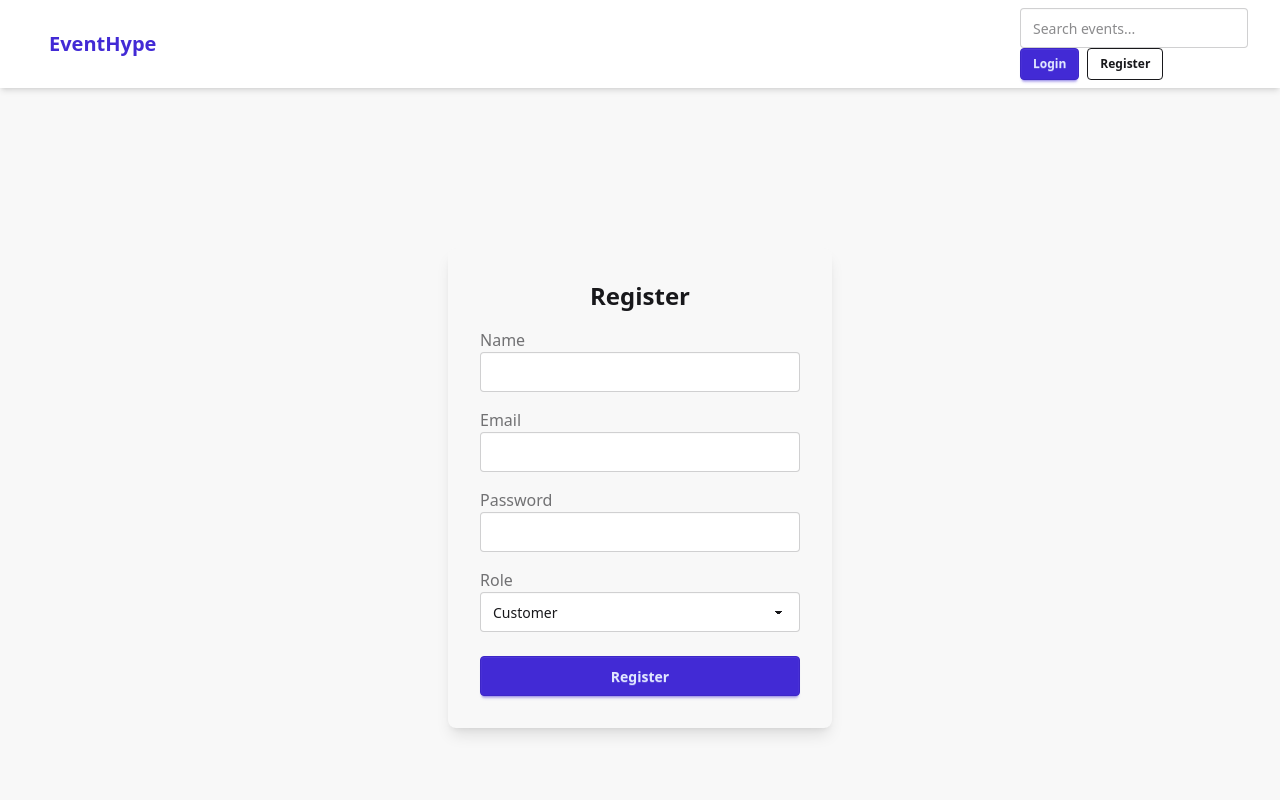
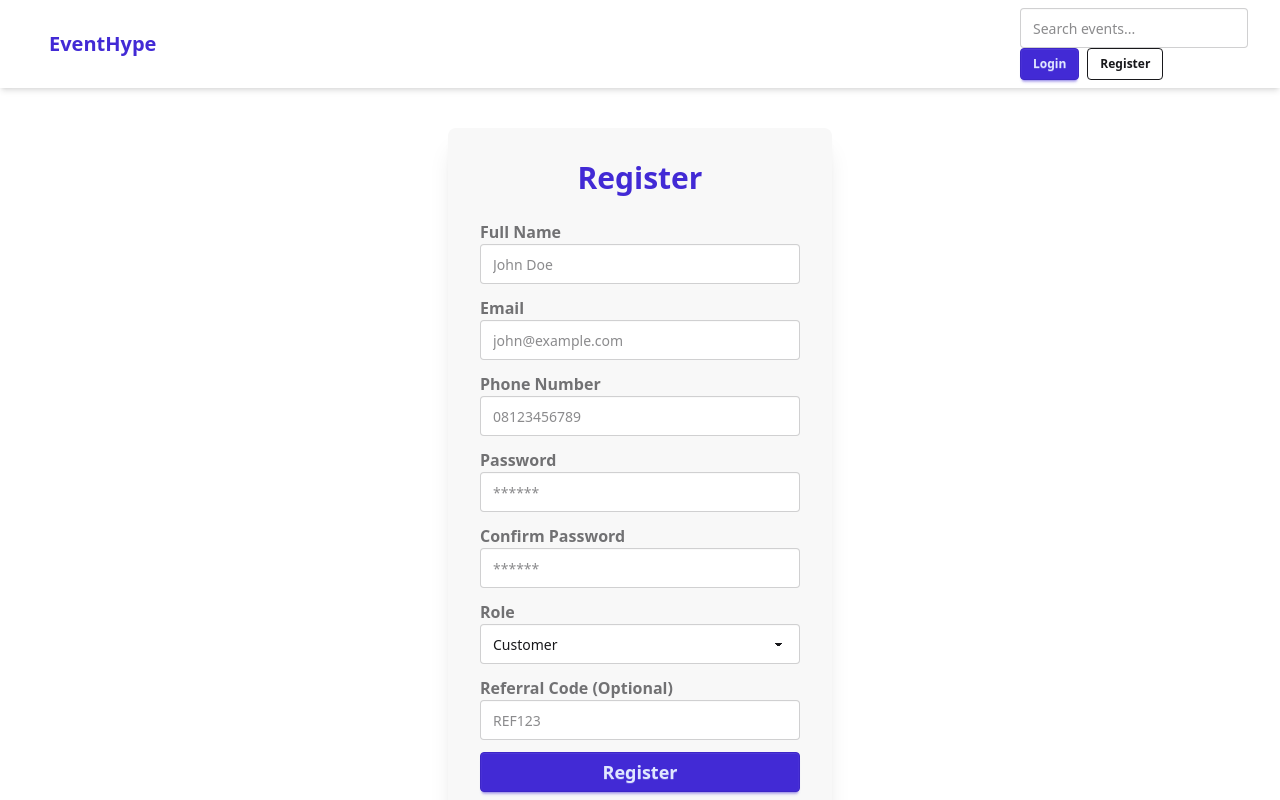
Before and after one commit to wisnu-10/frontend-miniproject, a React app: page /register in a window 1280 px wide. Shown: the top 800 px of the page. Built offline with nearby package versions, Linux system fonts and the light colour scheme; no server answers; the HTML template or start-up script is replaced by a standard one.

Commit message:
added feature 2.1

```diff
--- a/src/pages/LoginPage.tsx
+++ b/src/pages/LoginPage.tsx
@@ -1,40 +1,87 @@
-import React, { useState } from 'react';
-import { useAuthStore } from '../store/useAuthStore';
-import { useNavigate } from 'react-router-dom';
-import api from '../services/api';
+import React, { useState } from "react";
+import { useAuthStore } from "../store/useAuthStore";
+import { useNavigate } from "react-router-dom";
+import api from "../services/api";
 
 const LoginPage: React.FC = () => {
-    const [email, setEmail] = useState('');
-    const [password, setPassword] = useState('');
-    const { login } = useAuthStore();
+  const [email, setEmail] = useState("");
+  const [password, setPassword] = useState("");
+  const { checkAuth } = useAuthStore();
   const navigate = useNavigate();
-    const [error, setError] = useState('');
+  const [error, setError] = useState("");
+  const [isLoading, setIsLoading] = useState(false);
 
   const handleSubmit = async (e: React.FormEvent) => {
     e.preventDefault();
+    setError("");
+    setIsLoading(true);
     try {
-            const response = await api.post('/auth/login', { email, password });
-            login(response.data.user, response.data.token);
-            navigate('/');
+      await api.post("/auth/login", { email, password });
+      // Cookie is set by backend. Re-check auth to update store state.
+      await checkAuth();
+      navigate("/");
     } catch (err: any) {
-            setError(err.response?.data?.message || 'Login failed');
+      setError(err.response?.data?.message || "Login failed");
+    } finally {
+      setIsLoading(false);
     }
   };
 
   return (
-        <div className="flex justify-center items-center h-screen">
-            <form onSubmit={handleSubmit} className="p-8 bg-base-200 rounded-lg shadow-lg w-96">
-                <h2 className="text-2xl font-bold mb-4 text-center">Login</h2>
-                {error && <div className="alert alert-error mb-4">{error}</div>}
+    <div className="flex justify-center items-center h-screen bg-base-100">
+      <form
+        onSubmit={handleSubmit}
+        className="p-8 bg-base-200 rounded-lg shadow-xl w-96"
+      >
+        <h2 className="text-3xl font-bold mb-6 text-center text-primary">
+          Login
+        </h2>
+        {error && <div className="alert alert-error mb-4 text-sm">{error}</div>}
+
         <div className="form-control mb-4">
-                    <label className="label">Email</label>
-                    <input type="email" value={email} onChange={(e) => setEmail(e.target.value)} className="input input-bordered" required />
+          <label className="label">
+            <span className="label-text font-semibold">Email</span>
+          </label>
+          <input
+            type="email"
+            value={email}
+            onChange={(e) => setEmail(e.target.value)}
+            className="input input-bordered w-full"
+            placeholder="email@example.com"
+            required
+          />
         </div>
+
         <div className="form-control mb-6">
-                    <label className="label">Password</label>
-                    <input type="password" value={password} onChange={(e) => setPassword(e.target.value)} className="input input-bordered" required />
+          <label className="label">
+            <span className="label-text font-semibold">Password</span>
+          </label>
+          <input
+            type="password"
+            value={password}
+            onChange={(e) => setPassword(e.target.value)}
+            className="input input-bordered w-full"
+            placeholder="******"
+            required
+          />
         </div>
-                <button type="submit" className="btn btn-primary w-full">Login</button>
+
+        <button
+          type="submit"
+          className={`btn btn-primary w-full text-lg ${isLoading ? "loading" : ""}`}
+          disabled={isLoading}
+        >
+          {isLoading ? "Logging in..." : "Login"}
+        </button>
+
+        <div className="mt-4 text-center">
+          <p className="text-sm">
+            Don't have an account?{" "}
+            <a href="/register" className="link link-primary">
+              Register
+            </a>
+          </p>
+        </div>
       </form>
     </div>
   );
--- a/src/pages/RegisterPage.tsx
+++ b/src/pages/RegisterPage.tsx
@@ -1,51 +1,170 @@
-import React, { useState } from 'react';
-import { useNavigate } from 'react-router-dom';
-import api from '../services/api';
+import React, { useState } from "react";
+import { useNavigate } from "react-router-dom";
+import api from "../services/api";
 
 const RegisterPage: React.FC = () => {
-    const [formData, setFormData] = useState({ name: '', email: '', password: '', role: 'CUSTOMER' });
+  const [formData, setFormData] = useState({
+    full_name: "",
+    email: "",
+    password: "",
+    confirmPassword: "",
+    role: "CUSTOMER",
+    phone_number: "",
+    referral_code: "",
+  });
   const navigate = useNavigate();
-    const [error, setError] = useState('');
+  const [error, setError] = useState("");
 
-    const handleChange = (e: React.ChangeEvent<HTMLInputElement | HTMLSelectElement>) => {
+  const handleChange = (
+    e: React.ChangeEvent<HTMLInputElement | HTMLSelectElement>,
+  ) => {
     setFormData({ ...formData, [e.target.name]: e.target.value });
   };
 
   const handleSubmit = async (e: React.FormEvent) => {
     e.preventDefault();
+    setError(""); // Clear previous errors
+
+    if (formData.password !== formData.confirmPassword) {
+      setError("Passwords do not match");
+      return;
+    }
+
     try {
-            await api.post('/auth/register', formData);
-            navigate('/login');
+      await api.post("/auth/register", formData);
+      navigate("/login");
     } catch (err: any) {
-            setError(err.response?.data?.message || 'Registration failed');
+      setError(err.response?.data?.message || "Registration failed");
+      if (err.response?.data?.errors) {
+        setError(err.response.data.errors.map((e: any) => e.msg).join(", "));
+      }
     }
   };
 
   return (
-        <div className="flex justify-center items-center h-screen">
-            <form onSubmit={handleSubmit} className="p-8 bg-base-200 rounded-lg shadow-lg w-96">
-                <h2 className="text-2xl font-bold mb-4 text-center">Register</h2>
-                {error && <div className="alert alert-error mb-4">{error}</div>}
-                <div className="form-control mb-4">
-                    <label className="label">Name</label>
-                    <input type="text" name="name" onChange={handleChange} className="input input-bordered" required />
+    <div className="flex justify-center items-center py-10 min-h-screen bg-base-100">
+      <form
+        onSubmit={handleSubmit}
+        className="p-8 bg-base-200 rounded-lg shadow-xl w-96"
+      >
+        <h2 className="text-3xl font-bold mb-6 text-center text-primary">
+          Register
+        </h2>
+        {error && <div className="alert alert-error mb-4 text-sm">{error}</div>}
+
+        <div className="form-control mb-3">
+          <label className="label">
+            <span className="label-text font-semibold">Full Name</span>
+          </label>
+          <input
+            type="text"
+            name="full_name"
+            placeholder="John Doe"
+            onChange={handleChange}
+            className="input input-bordered w-full"
+            required
+          />
         </div>
-                <div className="form-control mb-4">
-                    <label className="label">Email</label>
-                    <input type="email" name="email" onChange={handleChange} className="input input-bordered" required />
+
+        <div className="form-control mb-3">
+          <label className="label">
+            <span className="label-text font-semibold">Email</span>
+          </label>
+          <input
+            type="email"
+            name="email"
+            placeholder="john@example.com"
+            onChange={handleChange}
+            className="input input-bordered w-full"
+            required
+          />
         </div>
-                <div className="form-control mb-4">
-                    <label className="label">Password</label>
-                    <input type="password" name="password" onChange={handleChange} className="input input-bordered" required />
+
+        <div className="form-control mb-3">
+          <label className="label">
+            <span className="label-text font-semibold">Phone Number</span>
+          </label>
+          <input
+            type="tel"
+            name="phone_number"
+            placeholder="08123456789"
+            onChange={handleChange}
+            className="input input-bordered w-full"
+          />
         </div>
-                <div className="form-control mb-6">
-                    <label className="label">Role</label>
-                    <select name="role" onChange={handleChange} className="select select-bordered" value={formData.role}>
+
+        <div className="form-control mb-3">
+          <label className="label">
+            <span className="label-text font-semibold">Password</span>
+          </label>
+          <input
+            type="password"
+            name="password"
+            placeholder="******"
+            onChange={handleChange}
+            className="input input-bordered w-full"
+            required
+          />
+        </div>
+
+        <div className="form-control mb-3">
+          <label className="label">
+            <span className="label-text font-semibold">Confirm Password</span>
+          </label>
+          <input
+            type="password"
+            name="confirmPassword"
+            placeholder="******"
+            onChange={handleChange}
+            className="input input-bordered w-full"
+            required
+          />
+        </div>
+
+        <div className="form-control mb-3">
+          <label className="label">
+            <span className="label-text font-semibold">Role</span>
+          </label>
+          <select
+            name="role"
+            onChange={handleChange}
+            className="select select-bordered w-full"
+            value={formData.role}
+          >
             <option value="CUSTOMER">Customer</option>
             <option value="ORGANIZER">Organizer</option>
           </select>
         </div>
-                <button type="submit" className="btn btn-primary w-full">Register</button>
+
+        {formData.role === "CUSTOMER" && (
+          <div className="form-control mb-3">
+            <label className="label">
+              <span className="label-text font-semibold">
+                Referral Code (Optional)
+              </span>
+            </label>
+            <input
+              type="text"
+              name="referral_code"
+              placeholder="REF123"
+              onChange={handleChange}
+              className="input input-bordered w-full"
+            />
+          </div>
+        )}
+
+        <button type="submit" className="btn btn-primary w-full text-lg">
+          Register
+        </button>
+
+        <div className="mt-4 text-center">
+          <p className="text-sm">
+            Already have an account?{" "}
+            <a href="/login" className="link link-primary">
+              Login
+            </a>
+          </p>
+        </div>
       </form>
     </div>
   );
--- a/src/services/api.ts
+++ b/src/services/api.ts
@@ -3,24 +3,13 @@ import axios from "axios";
 const API_URL = "http://localhost:8000/api";
 
 const api = axios.create({
-    baseURL: API_URL,
-    headers: {
-        "Content-Type": "application/json",
-    },
-    withCredentials: true,
+  baseURL: API_URL,
+  headers: {
+    "Content-Type": "application/json",
+  },
+  withCredentials: true,
 });
 
-api.interceptors.request.use(
-    (config) => {
-        const token = localStorage.getItem("token");
-        if (token) {
-            config.headers.Authorization = `Bearer ${token}`;
-        }
-        return config;
-    },
-    (error) => {
-        return Promise.reject(error);
-    }
-);
+// Interceptor removed: Auth is handled via HTTP-only cookies
 
 export default api;
--- a/src/types/index.ts
+++ b/src/types/index.ts
@@ -1,8 +1,11 @@
 export interface User {
-    id: number;
+  id: string;
   email: string;
-    full_name: string; // Changed from name to match typical backend or check login response
+  full_name: string;
   role: "CUSTOMER" | "ORGANIZER";
+  phone_number?: string;
+  profile_picture?: string;
+  referral_code?: string;
 }
 
 export interface TicketType {
```
Also changed, not shown: src/App.tsx (+29 -15 lines), src/components/ProtectedRoute.tsx (+20 -12 lines), src/store/useAuthStore.ts (+36 -25 lines). Lines whose indentation alone changed are shown as unchanged.
